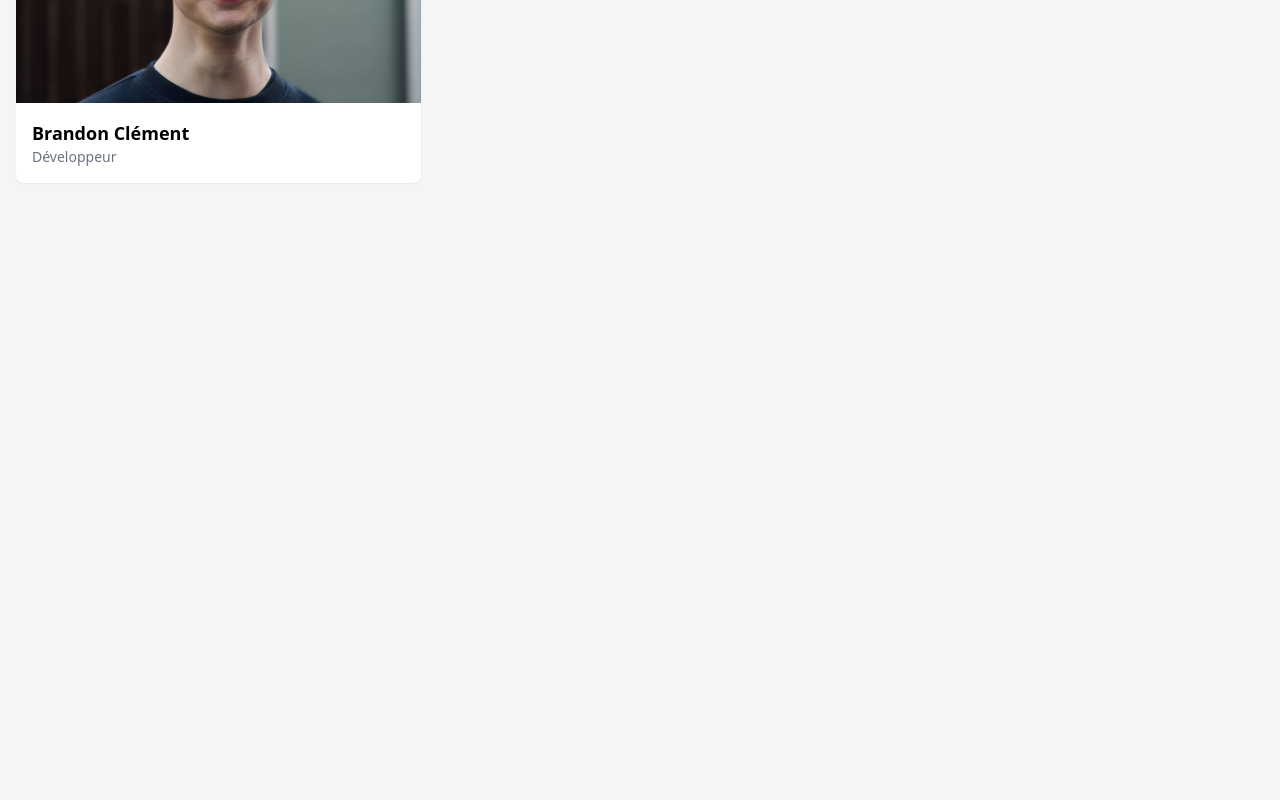
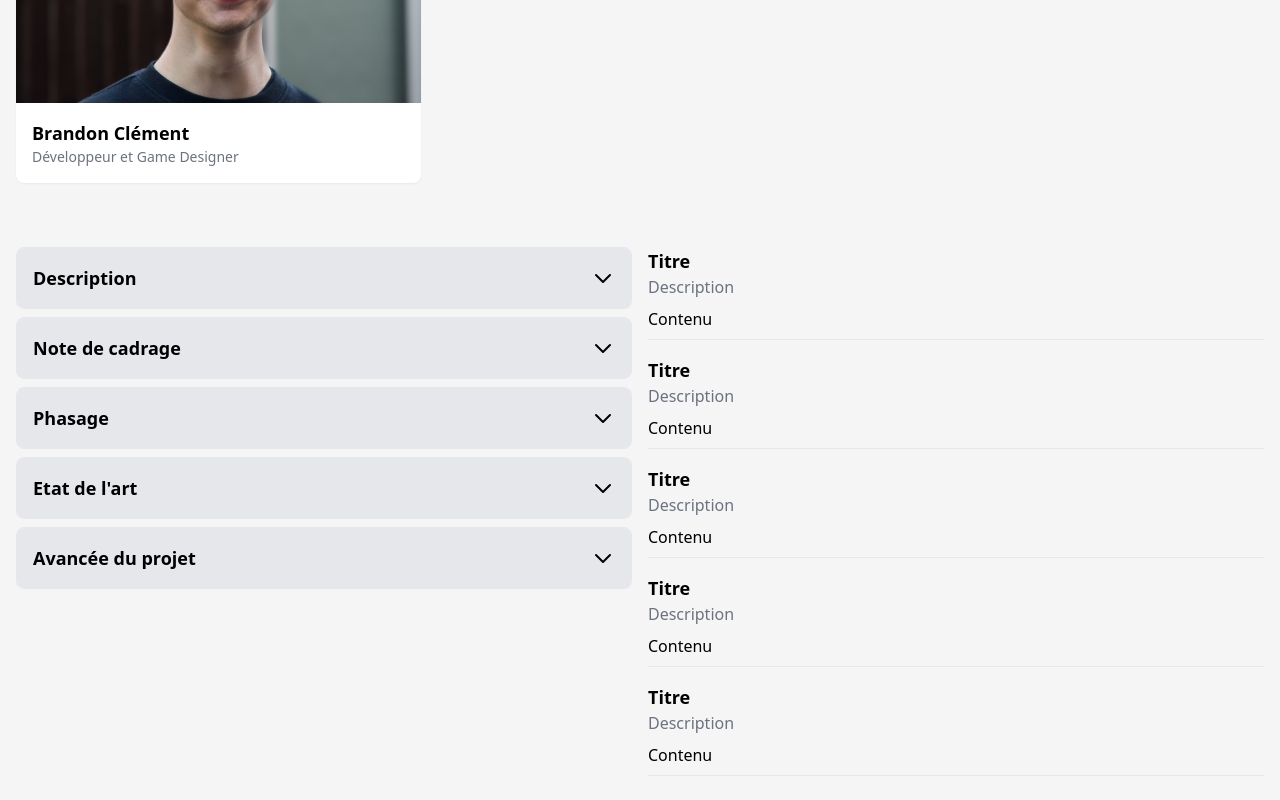
Before and after one commit to BriqueAuBob/SAE501, a Vue app in the folder landing/: page / in a window 1280 px wide. Shown: the part 692-1492 px from the top of the page. Before the commit the page ends 907 px from the top, so only its background shows below. Built offline with nearby package versions, Linux system fonts and the light colour scheme.

Commit message:
Changes on landing & strapi ci cd

```diff
--- /dev/null
+++ b/landing/src/components/global/News.vue
@@ -0,0 +1,8 @@
+<template>
+  <article>
+    <h1 class="font-bold text-lg">Titre</h1>
+    <h2 class="font-medium text-md text-gray-500 mb-2">Description</h2>
+    <p>Contenu</p>
+    <hr class="border-gray-200 my-2" />
+  </article>
+</template>
--- a/landing/src/components/Header.vue
+++ b/landing/src/components/homepage/Header.vue
@@ -1,5 +1,5 @@
 <script setup lang="ts">
-import Progress from "@/components/Progress.vue";
+import Progress from "@/components/ui/Progress.vue";
 </script>
 
 <template>
--- /dev/null
+++ b/landing/src/components/homepage/Infos.vue
@@ -0,0 +1,53 @@
+<script setup lang="ts">
+import Collapsible from "../ui/Collapsible.vue";
+</script>
+
+<template>
+  <div class="flex flex-col gap-2">
+    <Collapsible title="Description">
+      <p>
+        Aliquip amet ullamco exercitation incididunt. Ipsum ipsum esse nisi sit
+        quis nulla proident tempor qui fugiat sunt est irure cillum. Culpa
+        occaecat pariatur proident duis ut consequat adipisicing voluptate
+        laborum ad adipisicing dolor labore. Ipsum anim duis id do officia velit
+        sit minim.
+      </p>
+    </Collapsible>
+    <Collapsible title="Note de cadrage">
+      <p>
+        Aliquip amet ullamco exercitation incididunt. Ipsum ipsum esse nisi sit
+        quis nulla proident tempor qui fugiat sunt est irure cillum. Culpa
+        occaecat pariatur proident duis ut consequat adipisicing voluptate
+        laborum ad adipisicing dolor labore. Ipsum anim duis id do officia velit
+        sit minim.
+      </p>
+    </Collapsible>
+    <Collapsible title="Phasage">
+      <p>
+        Aliquip amet ullamco exercitation incididunt. Ipsum ipsum esse nisi sit
+        quis nulla proident tempor qui fugiat sunt est irure cillum. Culpa
+        occaecat pariatur proident duis ut consequat adipisicing voluptate
+        laborum ad adipisicing dolor labore. Ipsum anim duis id do officia velit
+        sit minim.
+      </p>
+    </Collapsible>
+    <Collapsible title="Etat de l'art">
+      <p>
+        Aliquip amet ullamco exercitation incididunt. Ipsum ipsum esse nisi sit
+        quis nulla proident tempor qui fugiat sunt est irure cillum. Culpa
+        occaecat pariatur proident duis ut consequat adipisicing voluptate
+        laborum ad adipisicing dolor labore. Ipsum anim duis id do officia velit
+        sit minim.
+      </p>
+    </Collapsible>
+    <Collapsible title="Avancée du projet">
+      <p>
+        Aliquip amet ullamco exercitation incididunt. Ipsum ipsum esse nisi sit
+        quis nulla proident tempor qui fugiat sunt est irure cillum. Culpa
+        occaecat pariatur proident duis ut consequat adipisicing voluptate
+        laborum ad adipisicing dolor labore. Ipsum anim duis id do officia velit
+        sit minim.
+      </p>
+    </Collapsible>
+  </div>
+</template>
--- /dev/null
+++ b/landing/src/components/homepage/News.vue
@@ -0,0 +1,9 @@
+<script setup lang="ts">
+import News from "../global/News.vue";
+</script>
+
+<template>
+  <div class="flex flex-col gap-2">
+    <News v-for=" in 5" />
+  </div>
+</template>
--- a/landing/src/components/Team.vue
+++ b/landing/src/components/homepage/Team.vue
@@ -1,11 +1,11 @@
 <script setup lang="ts">
-import TeamMember from "@/components/TeamMember.vue";
+import TeamMember from "@/components/global/TeamMember.vue";
 import Brandon from "@/assets/images/team/brandon.jpeg";
 
 const team = [
   {
     name: "Brandon Clément",
-    role: "Développeur",
+    role: "Développeur et Game Designer",
     image: Brandon,
   },
 ];
--- /dev/null
+++ b/landing/src/components/ui/Collapsible.vue
@@ -0,0 +1,53 @@
+<script setup lang="ts">
+import { onMounted } from "vue";
+
+const model = defineModel();
+
+const props = defineProps({
+  title: String,
+  description: String,
+  defaultValue: {
+    type: Boolean,
+    default: false,
+  },
+});
+
+onMounted(() => {
+  model.value = props.defaultValue;
+});
+
+const toggle = () => {
+  model.value = !model.value;
+};
+</script>
+
+<template>
+  <div class="border border-gray-200 rounded-lg overflow-hidden">
+    <button
+      class="flex justify-between items-center p-4 cursor-pointer w-full bg-gray-200"
+      @click="toggle"
+    >
+      <h3 class="text-lg font-bold">{{ title }}</h3>
+      <svg
+        xmlns="http://www.w3.org/2000/svg"
+        class="h-6 w-6 ease-in duration-100"
+        :class="{ 'transform rotate-180': model }"
+        fill="none"
+        viewBox="0 0 24 24"
+        stroke="currentColor"
+      >
+        <path
+          stroke-linecap="round"
+          stroke-linejoin="round"
+          stroke-width="2"
+          d="M19 9l-7 7-7-7"
+        />
+      </svg>
+    </button>
+    <Transition name="scale">
+      <div v-if="model" class="p-4">
+        <slot />
+      </div>
+    </Transition>
+  </div>
+</template>
--- a/landing/src/pages/index.vue
+++ b/landing/src/pages/index.vue
@@ -1,10 +1,15 @@
 <script setup lang="ts">
-import Header from "@/components/Header.vue";
-import Team from "@/components/Team.vue";
+import Header from "@/components/homepage/Header.vue";
+import Infos from "@/components/homepage/Infos.vue";
+import News from "@/components/homepage/News.vue";
+import Team from "@/components/homepage/Team.vue";
 </script>
 
 <template>
   <Header />
-  <section class="container"></section>
   <Team />
+  <div class="grid grid-cols-2 gap-4 container py-8">
+    <Infos />
+    <News />
+  </div>
 </template>
--- a/landing/src/style.css
+++ b/landing/src/style.css
@@ -5,3 +5,15 @@
 body {
   background-color: #f5f5f5;
 }
+
+.scale-enter-active,
+.scale-leave-active {
+  transition: all 0.5s ease;
+  max-height: 1000px;
+}
+
+.scale-enter-from,
+.scale-leave-to {
+  opacity: 0;
+  max-height: 0px;
+}
```
Also changed, not shown: landing/src/components/global/TeamMember.vue (renamed from landing/src/components/TeamMember.vue), landing/src/components/ui/Progress.vue (renamed from landing/src/components/Progress.vue).
